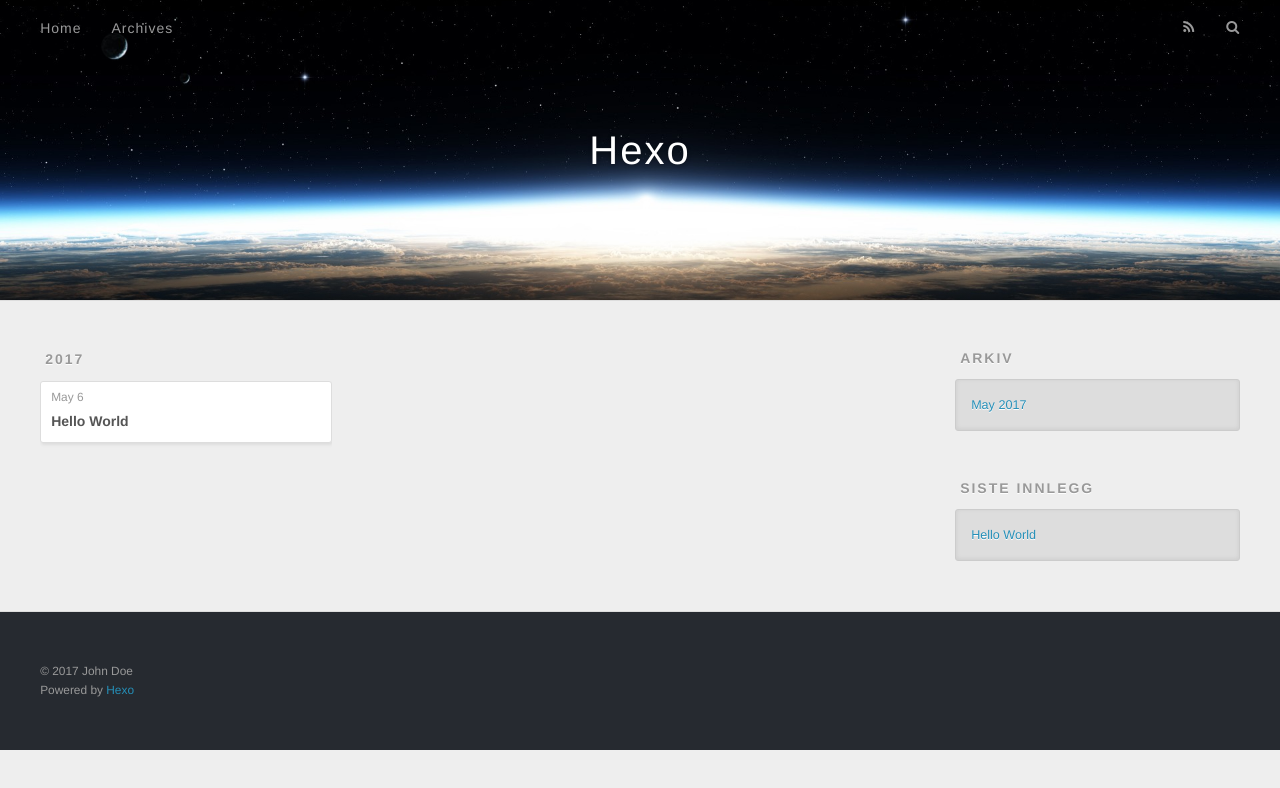
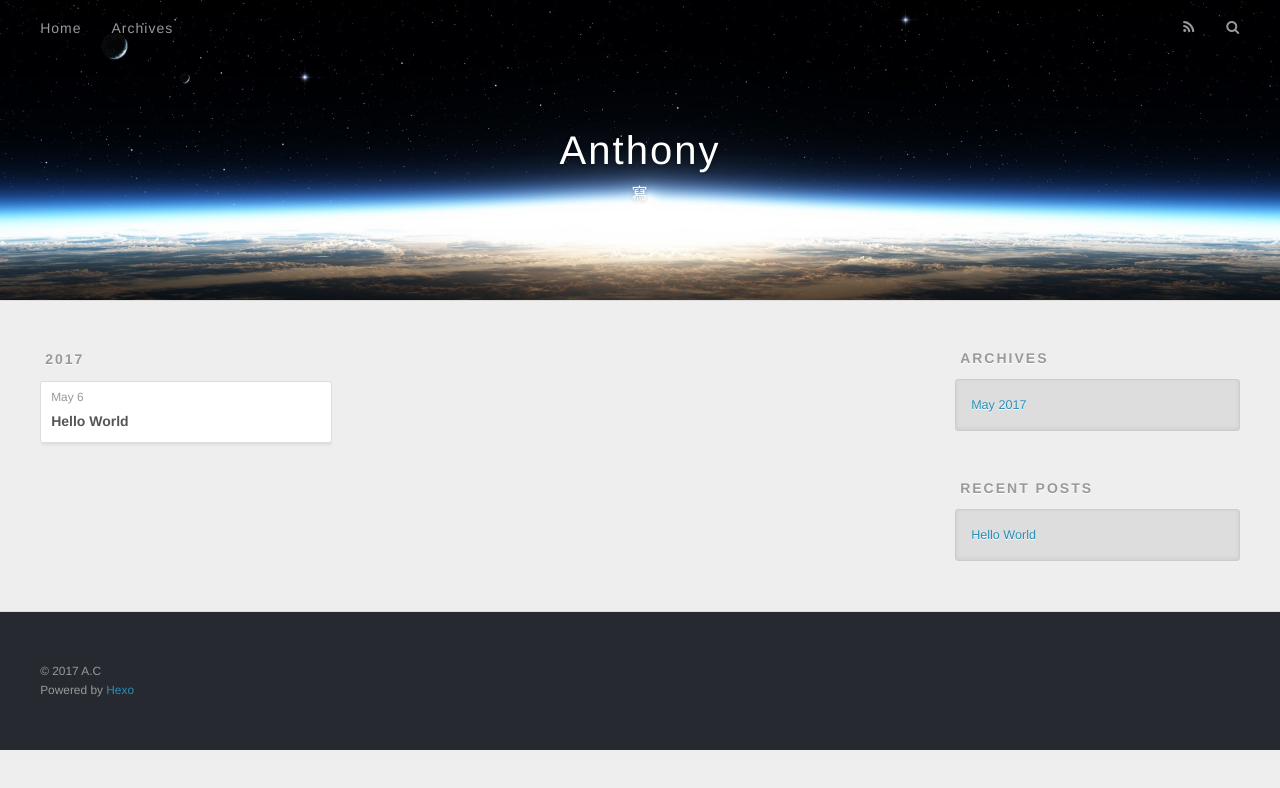
Before and after one commit to sunnyanthony/__unusedBlog, a plain HTML site: page archives/2017/05/index.html in a window 1280 px wide. Drawn offline with nearby package versions, Linux system fonts and the light colour scheme.

Commit message:
Site updated: 2017-05-06 15:31:22

```diff
--- a/archives/2017/05/index.html
+++ b/archives/2017/05/index.html
@@ -3,16 +3,16 @@
 <head>
   <meta charset="utf-8">
 
-  <title>Arkiv: 2017/5 | Hexo</title>
+  <title>Archives: 2017/5 | Anthony</title>
   <meta name="viewport" content="width=device-width, initial-scale=1, maximum-scale=1">
   <meta property="og:type" content="website">
-<meta property="og:title" content="Hexo">
+<meta property="og:title" content="Anthony">
 <meta property="og:url" content="http://yoursite.com/archives/2017/05/index.html">
-<meta property="og:site_name" content="Hexo">
+<meta property="og:site_name" content="Anthony">
 <meta name="twitter:card" content="summary">
-<meta name="twitter:title" content="Hexo">
+<meta name="twitter:title" content="Anthony">
 
-    <link rel="alternate" href="/atom.xml" title="Hexo" type="application/atom+xml">
+    <link rel="alternate" href="/atom.xml" title="Anthony" type="application/atom+xml">
 
 
     <link rel="icon" href="/favicon.png">
@@ -33,8 +33,12 @@
   <div id="header-outer" class="outer">
     <div id="header-title" class="inner">
       <h1 id="logo-wrap">
-        <a href="/" id="logo">Hexo</a>
+        <a href="/" id="logo">Anthony</a>
       </h1>
+
+        <h2 id="subtitle-wrap">
+          <a href="/" id="subtitle">寫</a>
+        </h2>
 
     </div>
     <div id="header-inner" class="inner">
@@ -50,7 +54,7 @@
 
           <a id="nav-rss-link" class="nav-icon" href="/atom.xml" title="RSS Feed"></a>
 
-        <a id="nav-search-btn" class="nav-icon" title="Søk"></a>
+        <a id="nav-search-btn" class="nav-icon" title="Search"></a>
       </nav>
       <div id="search-form-wrap">
         <form action="//google.com/search" method="get" accept-charset="UTF-8" class="search-form"><input type="search" name="q" class="search-form-input" placeholder="Search"><button type="submit" class="search-form-submit">&#xF002;</button><input type="hidden" name="sitesearch" value="http://yoursite.com"></form>
@@ -107,7 +111,7 @@
 
 
   <div class="widget-wrap">
-    <h3 class="widget-title">Arkiv</h3>
+    <h3 class="widget-title">Archives</h3>
     <div class="widget">
       <ul class="archive-list"><li class="archive-list-item"><a class="archive-list-link" href="/archives/2017/05/">May 2017</a></li></ul>
     </div>
@@ -117,7 +121,7 @@
 
 
   <div class="widget-wrap">
-    <h3 class="widget-title">Siste innlegg</h3>
+    <h3 class="widget-title">Recent Posts</h3>
     <div class="widget">
       <ul>
 
@@ -137,7 +141,7 @@
 
   <div class="outer">
     <div id="footer-info" class="inner">
-      &copy; 2017 John Doe<br>
+      &copy; 2017 A.C<br>
       Powered by <a href="http://hexo.io/" target="_blank">Hexo</a>
     </div>
   </div>
```
Also changed, not shown: 2017/05/06/hello-world/index.html (+13 -9 lines), archives/2017/index.html (+14 -10 lines), archives/index.html (+14 -10 lines), index.html (+15 -11 lines).
